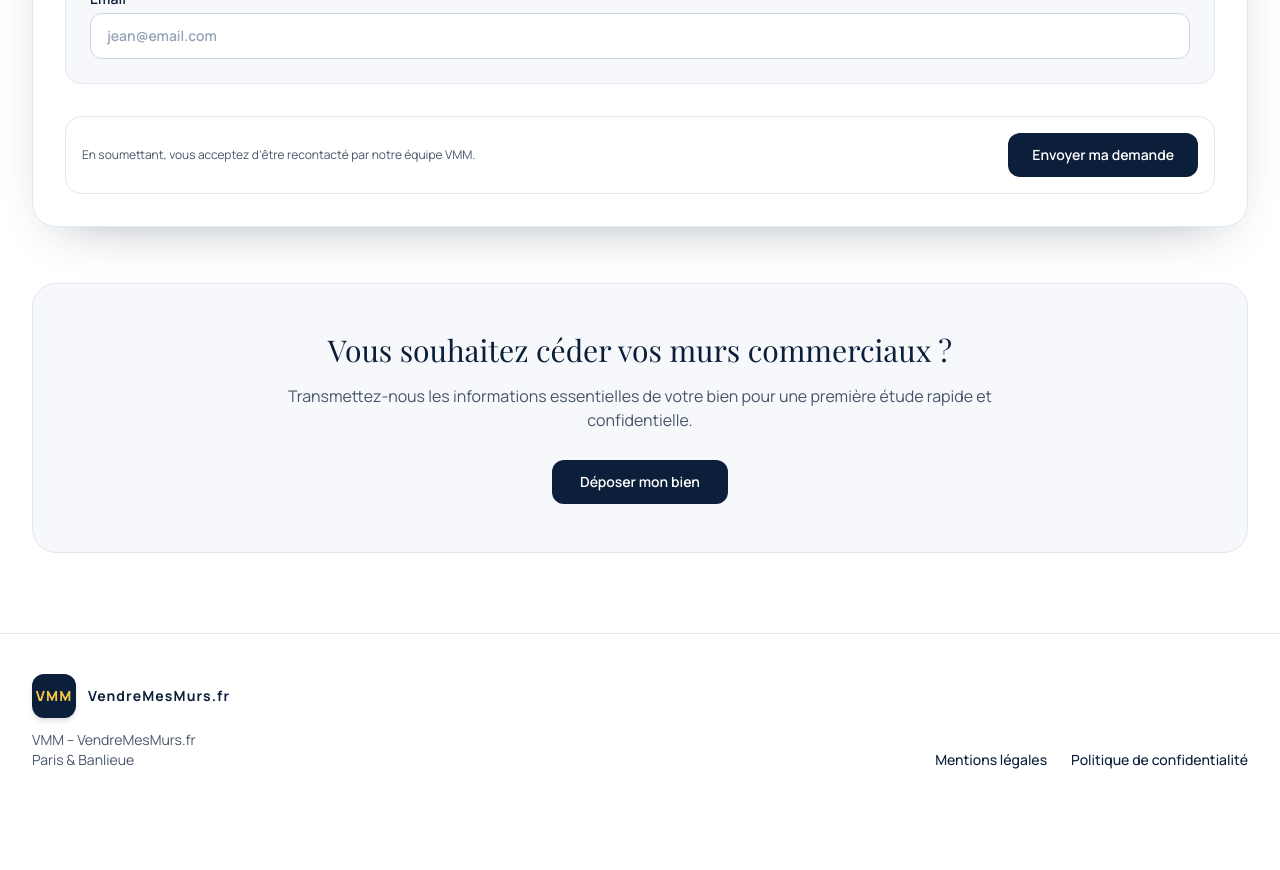
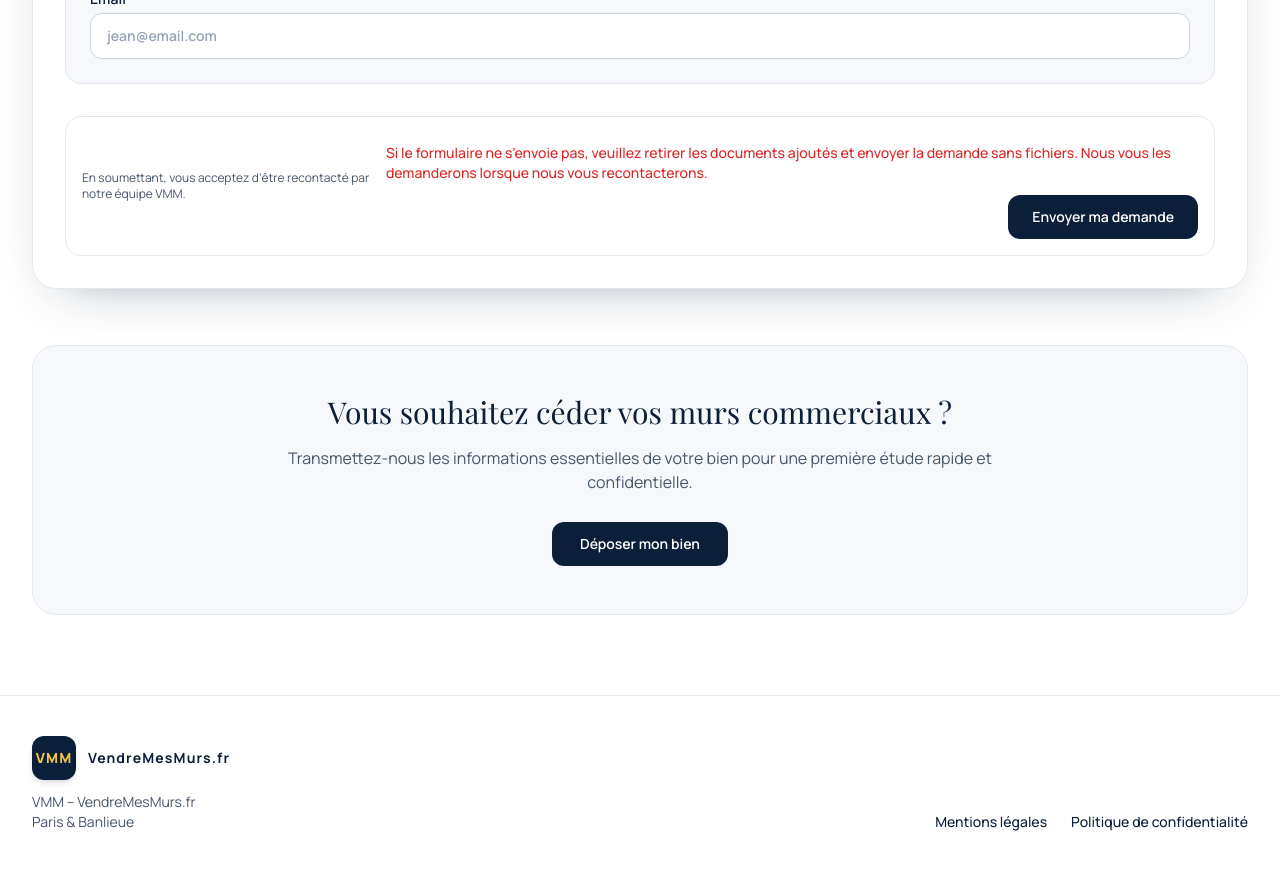
Before and after one commit to AR1414/vendremesmurs, a Next.js app: page / in a window 1280 px wide. Shown: the part 3860-4730 px from the top of the page. Before the commit the page ends 4670 px from the top, so only its background shows below. Built offline with nearby package versions, Linux system fonts and the light colour scheme; no server answers; a web font is replaced by a local one.

Commit message:
update form message and improvements

```diff
--- a/src/components/LeadForm.tsx
+++ b/src/components/LeadForm.tsx
@@ -285,13 +285,19 @@ export function LeadForm() {
 
       <div className="mt-8 flex flex-col gap-4 rounded-2xl border border-slate-200 bg-white p-4 md:flex-row md:items-center md:justify-between">
         <p className="text-xs text-slate-600">En soumettant, vous acceptez d’être recontacté par notre équipe VMM.</p>
+        <div className="flex flex-col items-start md:items-end">
+          <p className="mt-[10px] text-[#dc2626] font-medium text-sm">
+            Si le formulaire ne s’envoie pas, veuillez retirer les documents ajoutés et envoyer la demande sans fichiers.
+            Nous vous les demanderons lorsque nous vous recontacterons.
+          </p>
           <button
             type="submit"
             disabled={loading}
-          className="rounded-xl bg-[#0B1F3A] px-6 py-3 text-sm font-semibold text-white transition hover:bg-[#112b4f] disabled:cursor-not-allowed disabled:opacity-60"
+            className="mt-3 rounded-xl bg-[#0B1F3A] px-6 py-3 text-sm font-semibold text-white transition hover:bg-[#112b4f] disabled:cursor-not-allowed disabled:opacity-60"
           >
             {loading ? 'Envoi en cours...' : 'Envoyer ma demande'}
           </button>
+        </div>
       </div>
 
       {message ? (
```
Lines whose indentation alone changed are shown as unchanged.
